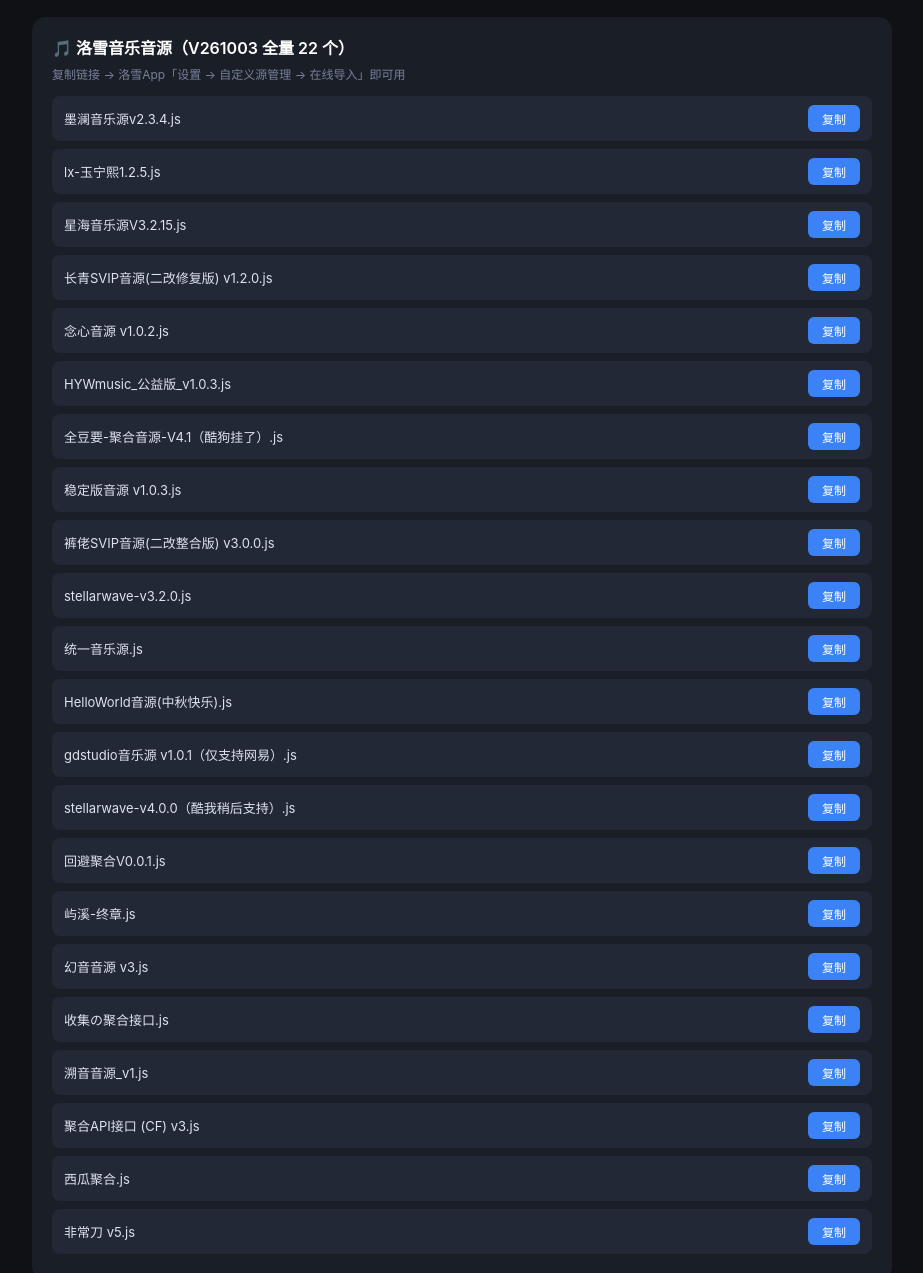
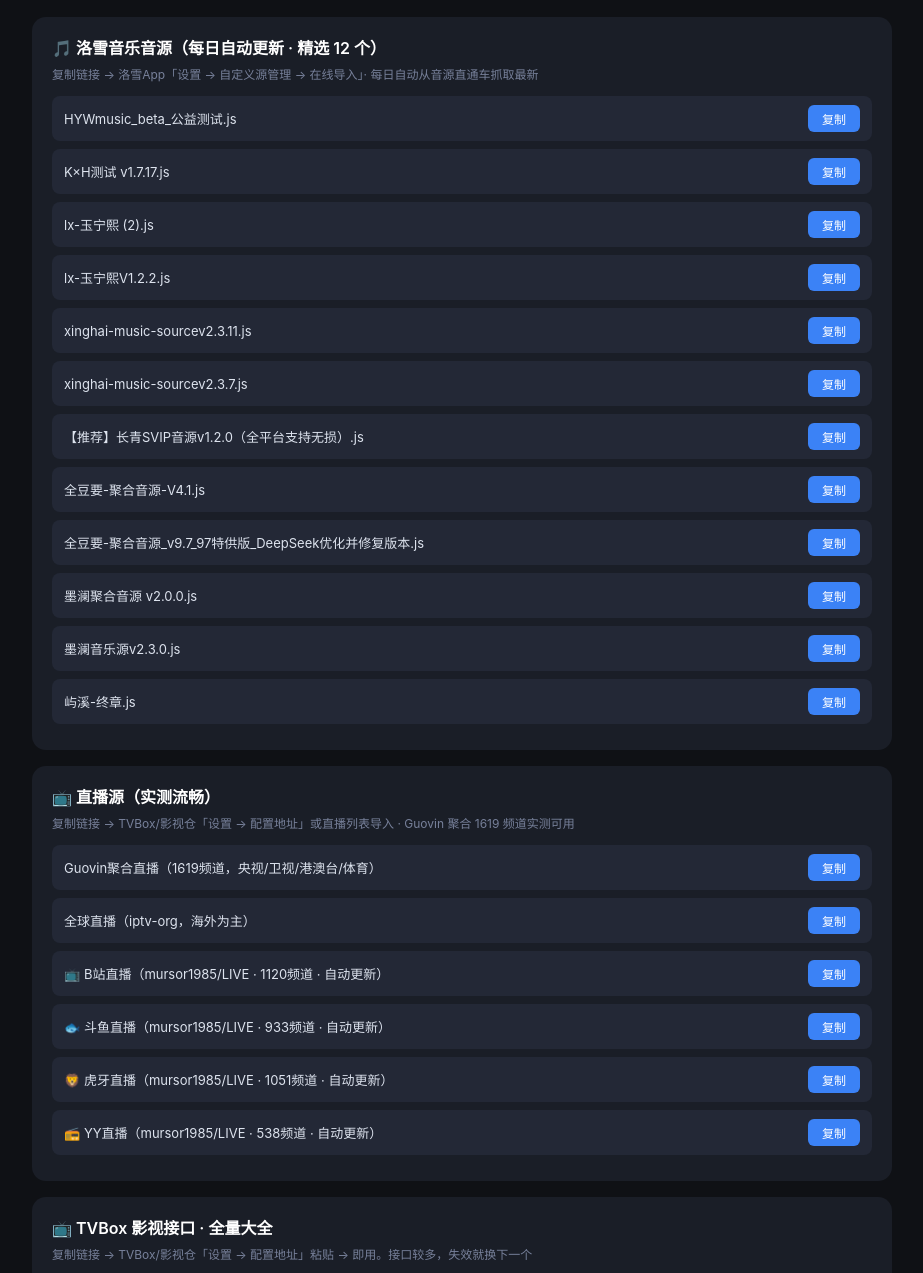
Before and after one commit to y249376764/navpage-2026, a plain HTML site: page index.html in a window 1280 px wide. Shown: the part 676-1949 px from the top of the page, without its empty margins (178-1101 px from the left). Drawn offline with Linux system fonts and the light colour scheme.

Commit message:
每日自动同步音源直通车（音乐板块更新）

```diff
--- a/index.html
+++ b/index.html
@@ -82,102 +82,57 @@
 <!-- 音乐 -->
 <div class="panel active" id="p0">
   <div class="sec">
-    <div class="sec-t">🎵 洛雪音乐音源（V261003 全量 22 个）</div>
-    <div class="sec-d">复制链接 → 洛雪App「设置 → 自定义源管理 → 在线导入」即可用</div>
+  <div class="sec-t">🎵 洛雪音乐音源（每日自动更新 · 精选 12 个）</div>
+  <div class="sec-d">复制链接 → 洛雪App「设置 → 自定义源管理 → 在线导入」· 每日自动从音源直通车抓取最新</div>
   <div class="item">
-              <span class="it-name">墨澜音乐源v2.3.4.js</span>
-              <button class="copy-btn" onclick="copyText(this,&#39;https://gh-proxy.com/https://raw.githubusercontent.com/sowahsun/lxmusic-/main/V261003/墨澜音乐源v2.3.4.js&#39;)">复制</button>
+    <span class="it-name">HYWmusic_beta_公益测试.js</span>
+    <button class="copy-btn" onclick="copyText(this,&#39;https://gh-proxy.com/https://raw.githubusercontent.com/sowahsun/lxmusic-/main/V260810/推荐/HYWmusic_beta_公益测试.js&#39;)">复制</button>
   </div>
   <div class="item">
-              <span class="it-name">lx-玉宁熙1.2.5.js</span>
-              <button class="copy-btn" onclick="copyText(this,&#39;https://gh-proxy.com/https://raw.githubusercontent.com/sowahsun/lxmusic-/main/V261003/lx-玉宁熙1.2.5.js&#39;)">复制</button>
+    <span class="it-name">K×H测试 v1.7.17.js</span>
+    <button class="copy-btn" onclick="copyText(this,&#39;https://gh-proxy.com/https://raw.githubusercontent.com/sowahsun/lxmusic-/main/V260817/推荐/K×H测试%20v1.7.17.js&#39;)">复制</button>
   </div>
   <div class="item">
-              <span class="it-name">星海音乐源V3.2.15.js</span>
-              <button class="copy-btn" onclick="copyText(this,&#39;https://gh-proxy.com/https://raw.githubusercontent.com/sowahsun/lxmusic-/main/V261003/星海音乐源V3.2.15.js&#39;)">复制</button>
+    <span class="it-name">lx-玉宁熙 (2).js</span>
+    <button class="copy-btn" onclick="copyText(this,&#39;https://gh-proxy.com/https://raw.githubusercontent.com/sowahsun/lxmusic-/main/V260716/推荐/lx-玉宁熙%20%282%29.js&#39;)">复制</button>
   </div>
   <div class="item">
-              <span class="it-name">长青SVIP音源(二改修复版) v1.2.0.js</span>
-              <button class="copy-btn" onclick="copyText(this,&#39;https://gh-proxy.com/https://raw.githubusercontent.com/sowahsun/lxmusic-/main/V261003/长青SVIP音源(二改修复版) v1.2.0.js&#39;)">复制</button>
+    <span class="it-name">lx-玉宁熙V1.2.2.js</span>
+    <button class="copy-btn" onclick="copyText(this,&#39;https://gh-proxy.com/https://raw.githubusercontent.com/sowahsun/lxmusic-/main/V260810/推荐/lx-玉宁熙V1.2.2.js&#39;)">复制</button>
   </div>
   <div class="item">
-              <span class="it-name">念心音源 v1.0.2.js</span>
-              <button class="copy-btn" onclick="copyText(this,&#39;https://gh-proxy.com/https://raw.githubusercontent.com/sowahsun/lxmusic-/main/V261003/念心音源 v1.0.2.js&#39;)">复制</button>
+    <span class="it-name">xinghai-music-sourcev2.3.11.js</span>
+    <button class="copy-btn" onclick="copyText(this,&#39;https://gh-proxy.com/https://raw.githubusercontent.com/sowahsun/lxmusic-/main/V260810/推荐/xinghai-music-sourcev2.3.11.js&#39;)">复制</button>
   </div>
   <div class="item">
-              <span class="it-name">HYWmusic_公益版_v1.0.3.js</span>
-              <button class="copy-btn" onclick="copyText(this,&#39;https://gh-proxy.com/https://raw.githubusercontent.com/sowahsun/lxmusic-/main/V261003/HYWmusic_公益版_v1.0.3.js&#39;)">复制</button>
+    <span class="it-name">xinghai-music-sourcev2.3.7.js</span>
+    <button class="copy-btn" onclick="copyText(this,&#39;https://gh-proxy.com/https://raw.githubusercontent.com/sowahsun/lxmusic-/main/V260714/推荐/xinghai-music-sourcev2.3.7.js&#39;)">复制</button>
   </div>
   <div class="item">
-              <span class="it-name">全豆要-聚合音源-V4.1（酷狗挂了）.js</span>
-              <button class="copy-btn" onclick="copyText(this,&#39;https://gh-proxy.com/https://raw.githubusercontent.com/sowahsun/lxmusic-/main/V261003/全豆要-聚合音源-V4.1（酷狗挂了）.js&#39;)">复制</button>
+    <span class="it-name">【推荐】长青SVIP音源v1.2.0（全平台支持无损）.js</span>
+    <button class="copy-btn" onclick="copyText(this,&#39;https://gh-proxy.com/https://raw.githubusercontent.com/sowahsun/lxmusic-/main/V260620/推荐/【推荐】长青SVIP音源v1.2.0（全平台支持无损）.js&#39;)">复制</button>
   </div>
   <div class="item">
-              <span class="it-name">稳定版音源 v1.0.3.js</span>
-              <button class="copy-btn" onclick="copyText(this,&#39;https://gh-proxy.com/https://raw.githubusercontent.com/sowahsun/lxmusic-/main/V261003/稳定版音源 v1.0.3.js&#39;)">复制</button>
+    <span class="it-name">全豆要-聚合音源-V4.1.js</span>
+    <button class="copy-btn" onclick="copyText(this,&#39;https://gh-proxy.com/https://raw.githubusercontent.com/sowahsun/lxmusic-/main/V260620/推荐/全豆要-聚合音源-V4.1.js&#39;)">复制</button>
   </div>
   <div class="item">
-              <span class="it-name">裤佬SVIP音源(二改整合版) v3.0.0.js</span>
-              <button class="copy-btn" onclick="copyText(this,&#39;https://gh-proxy.com/https://raw.githubusercontent.com/sowahsun/lxmusic-/main/V261003/裤佬SVIP音源(二改整合版) v3.0.0.js&#39;)">复制</button>
+    <span class="it-name">全豆要-聚合音源_v9.7_97特供版_DeepSeek优化并修复版本.js</span>
+    <button class="copy-btn" onclick="copyText(this,&#39;https://gh-proxy.com/https://raw.githubusercontent.com/sowahsun/lxmusic-/main/V260620/推荐/全豆要-聚合音源_v9.7_97特供版_DeepSeek优化并修复版本.js&#39;)">复制</button>
   </div>
   <div class="item">
-              <span class="it-name">stellarwave-v3.2.0.js</span>
-              <button class="copy-btn" onclick="copyText(this,&#39;https://gh-proxy.com/https://raw.githubusercontent.com/sowahsun/lxmusic-/main/V261003/stellarwave-v3.2.0.js&#39;)">复制</button>
+    <span class="it-name">墨澜聚合音源 v2.0.0.js</span>
+    <button class="copy-btn" onclick="copyText(this,&#39;https://gh-proxy.com/https://raw.githubusercontent.com/sowahsun/lxmusic-/main/V260810/推荐/墨澜聚合音源%20v2.0.0.js&#39;)">复制</button>
   </div>
   <div class="item">
-              <span class="it-name">统一音乐源.js</span>
-              <button class="copy-btn" onclick="copyText(this,&#39;https://gh-proxy.com/https://raw.githubusercontent.com/sowahsun/lxmusic-/main/V261003/统一音乐源.js&#39;)">复制</button>
-            </div>
-            <div class="item">
-              <span class="it-name">HelloWorld音源(中秋快乐).js</span>
-              <button class="copy-btn" onclick="copyText(this,&#39;https://gh-proxy.com/https://raw.githubusercontent.com/sowahsun/lxmusic-/main/V261003/HelloWorld音源(中秋快乐).js&#39;)">复制</button>
-            </div>
-            <div class="item">
-              <span class="it-name">gdstudio音乐源 v1.0.1（仅支持网易）.js</span>
-              <button class="copy-btn" onclick="copyText(this,&#39;https://gh-proxy.com/https://raw.githubusercontent.com/sowahsun/lxmusic-/main/V261003/gdstudio音乐源 v1.0.1（仅支持网易）.js&#39;)">复制</button>
-            </div>
-            <div class="item">
-              <span class="it-name">stellarwave-v4.0.0（酷我稍后支持）.js</span>
-              <button class="copy-btn" onclick="copyText(this,&#39;https://gh-proxy.com/https://raw.githubusercontent.com/sowahsun/lxmusic-/main/V261003/stellarwave-v4.0.0（酷我稍后支持）.js&#39;)">复制</button>
-            </div>
-            <div class="item">
-              <span class="it-name">回避聚合V0.0.1.js</span>
-              <button class="copy-btn" onclick="copyText(this,&#39;https://gh-proxy.com/https://raw.githubusercontent.com/sowahsun/lxmusic-/main/V261003/回避聚合V0.0.1.js&#39;)">复制</button>
+    <span class="it-name">墨澜音乐源v2.3.0.js</span>
+    <button class="copy-btn" onclick="copyText(this,&#39;https://gh-proxy.com/https://raw.githubusercontent.com/sowahsun/lxmusic-/main/V260817/推荐/墨澜音乐源v2.3.0.js&#39;)">复制</button>
   </div>
   <div class="item">
     <span class="it-name">屿溪-终章.js</span>
-              <button class="copy-btn" onclick="copyText(this,&#39;https://gh-proxy.com/https://raw.githubusercontent.com/sowahsun/lxmusic-/main/V261003/屿溪-终章.js&#39;)">复制</button>
-            </div>
-            <div class="item">
-              <span class="it-name">幻音音源 v3.js</span>
-              <button class="copy-btn" onclick="copyText(this,&#39;https://gh-proxy.com/https://raw.githubusercontent.com/sowahsun/lxmusic-/main/V261003/幻音音源 v3.js&#39;)">复制</button>
-            </div>
-            <div class="item">
-              <span class="it-name">收集の聚合接口.js</span>
-              <button class="copy-btn" onclick="copyText(this,&#39;https://gh-proxy.com/https://raw.githubusercontent.com/sowahsun/lxmusic-/main/V261003/收集の聚合接口.js&#39;)">复制</button>
-            </div>
-            <div class="item">
-              <span class="it-name">溯音音源_v1.js</span>
-              <button class="copy-btn" onclick="copyText(this,&#39;https://gh-proxy.com/https://raw.githubusercontent.com/sowahsun/lxmusic-/main/V261003/溯音音源_v1.js&#39;)">复制</button>
-            </div>
-            <div class="item">
-              <span class="it-name">聚合API接口 (CF) v3.js</span>
-              <button class="copy-btn" onclick="copyText(this,&#39;https://gh-proxy.com/https://raw.githubusercontent.com/sowahsun/lxmusic-/main/V261003/聚合API接口 (CF) v3.js&#39;)">复制</button>
-            </div>
-            <div class="item">
-              <span class="it-name">西瓜聚合.js</span>
-              <button class="copy-btn" onclick="copyText(this,&#39;https://gh-proxy.com/https://raw.githubusercontent.com/sowahsun/lxmusic-/main/V261003/西瓜聚合.js&#39;)">复制</button>
-            </div>
-            <div class="item">
-              <span class="it-name">非常刀 v5.js</span>
-              <button class="copy-btn" onclick="copyText(this,&#39;https://gh-proxy.com/https://raw.githubusercontent.com/sowahsun/lxmusic-/main/V261003/非常刀 v5.js&#39;)">复制</button>
-            </div>
-
+    <button class="copy-btn" onclick="copyText(this,&#39;https://gh-proxy.com/https://raw.githubusercontent.com/sowahsun/lxmusic-/main/V260817/推荐/屿溪-终章.js&#39;)">复制</button>
   </div>
 </div>
-
-<!-- 影视 -->
-<div class="panel" id="p1">
   <div class="sec">
     <div class="sec-t">📺 直播源（实测流畅）</div>
     <div class="sec-d">复制链接 → TVBox/影视仓「设置 → 配置地址」或直播列表导入 · Guovin 聚合 1619 频道实测可用</div>
```
Lines whose indentation alone changed are shown as unchanged.
